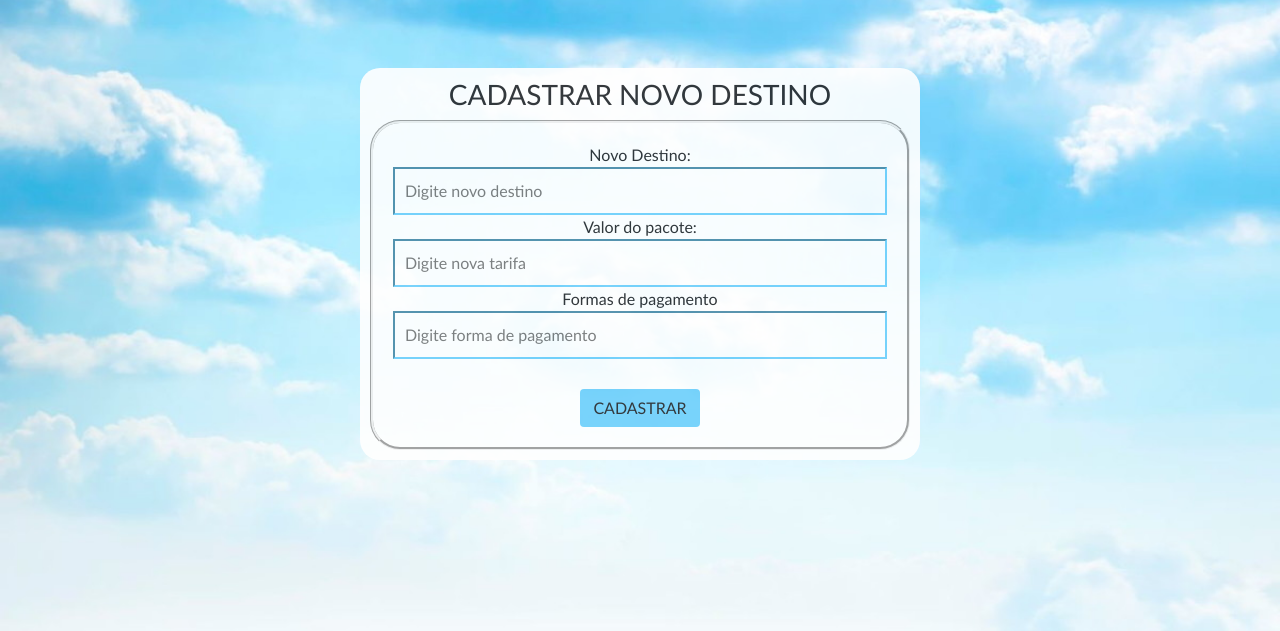
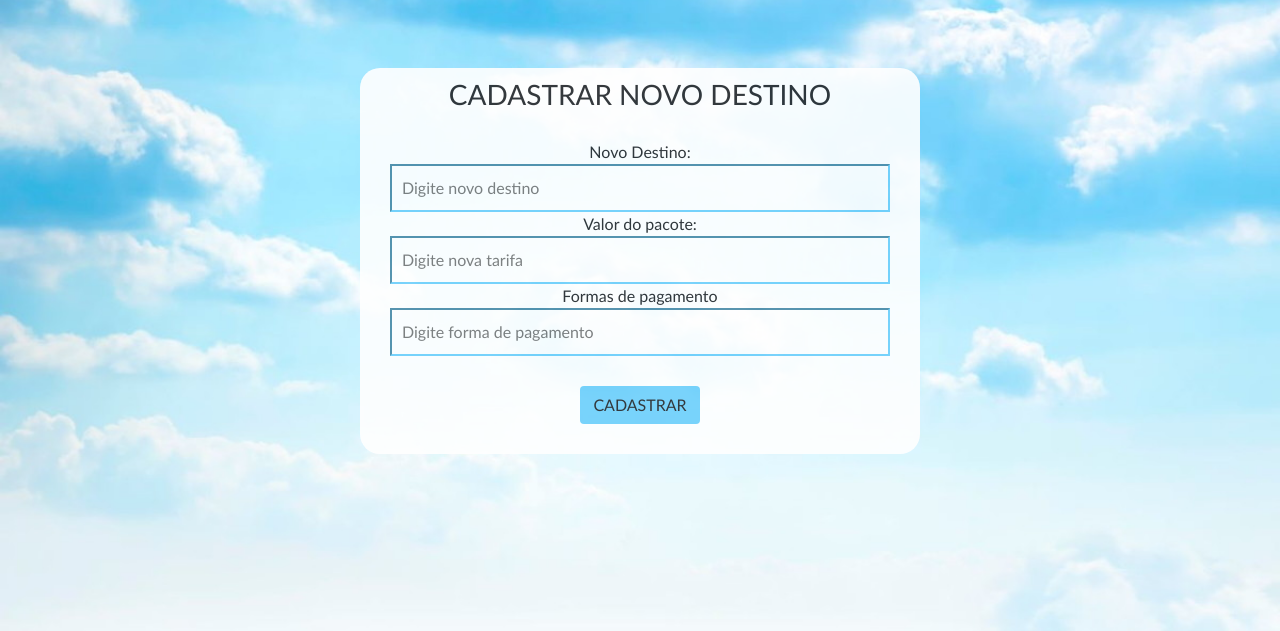
Before and after one commit to jspansini/Project-Agencia-de-Viagem-FrontEnd, a plain HTML site: page cadastrar.html in a window 1280 px wide. Shown: the part 102-733 px from the top of the page. Drawn offline with nearby package versions, Linux system fonts and the light colour scheme.

Commit message:
sem bordas na página cadastro

```diff
--- a/cadastrar.css
+++ b/cadastrar.css
@@ -74,7 +74,7 @@ main section div form{
     flex-direction: column;
     padding: 20px;
     border-radius: 30px;
-    border-style: groove;
+
 }
 
 main section div form input{
```
